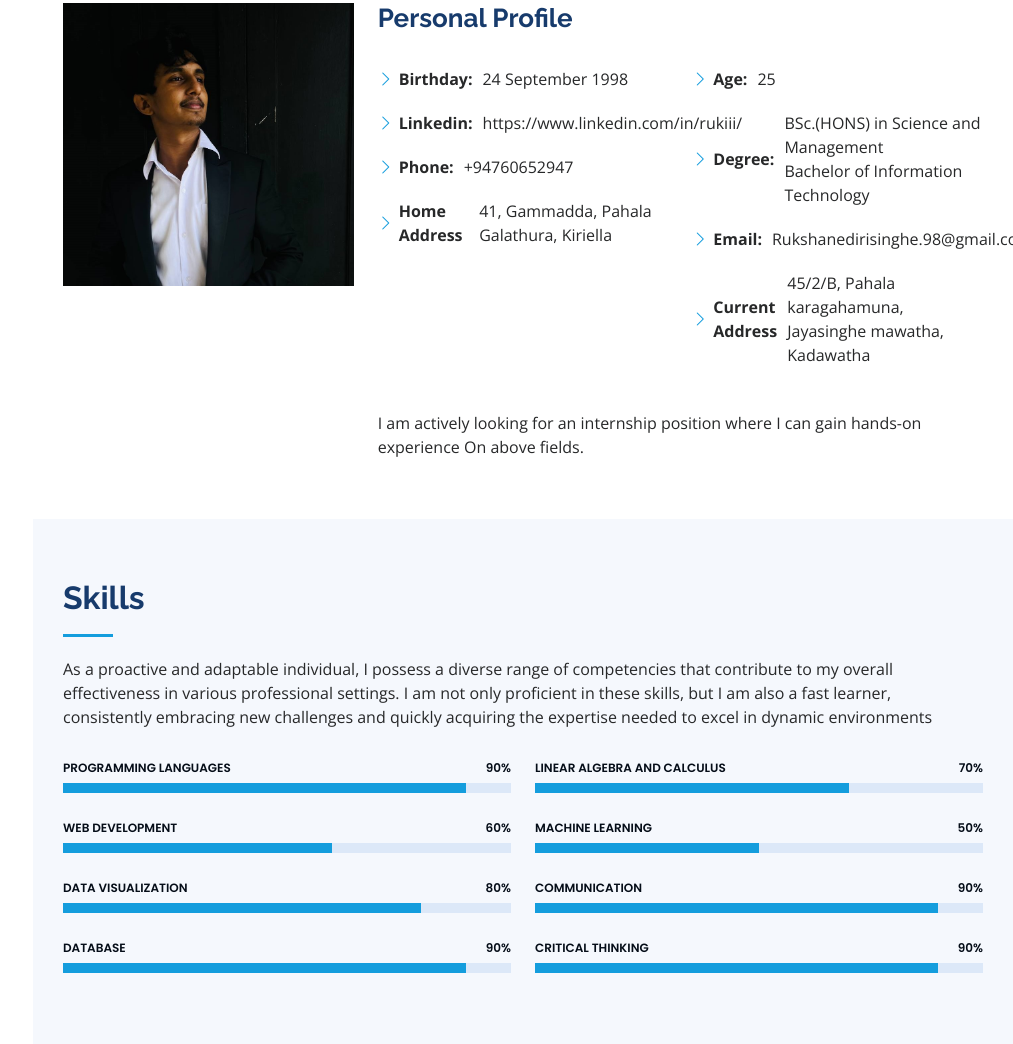
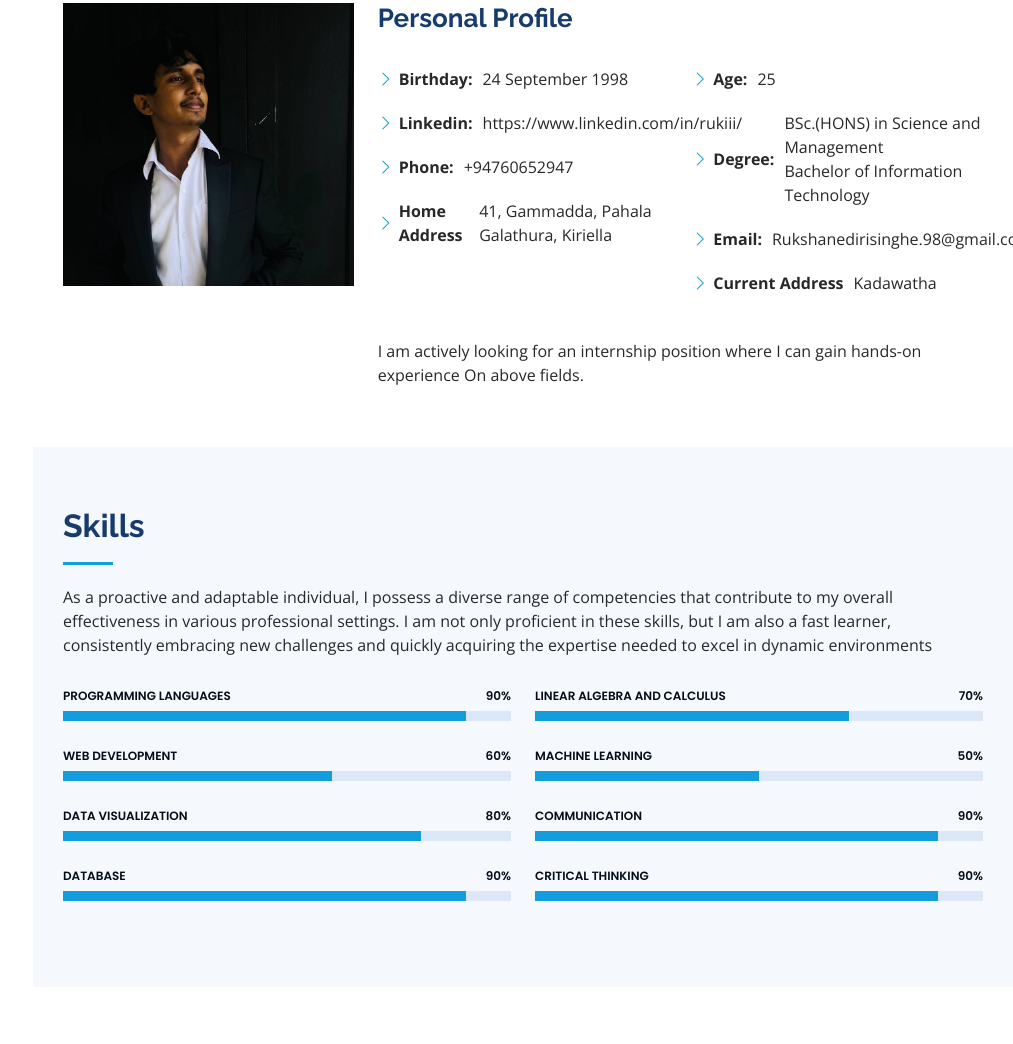
Before and after one commit to rukiya98/portfolio, a plain HTML site: page index.html in a window 1280 px wide. Shown: the part 1061-2105 px from the top of the page, without its empty margins (267-1280 px from the left). Drawn offline with nearby package versions, Linux system fonts and the light colour scheme.

Commit message:
update index.html

```diff
--- a/index.html
+++ b/index.html
@@ -102,7 +102,7 @@
                   <li><i class="bi bi-chevron-right"></i> <strong>Age:</strong> <span>25</span></li>
                   <li><i class="bi bi-chevron-right"></i> <strong>Degree:</strong> <span>BSc.(HONS) in Science and Management<br/> Bachelor of Information Technology</span></li>
                   <li><i class="bi bi-chevron-right"></i> <strong>Email:</strong> <span>Rukshanedirisinghe.98@gmail.com</span></li>
-                  <li><i class="bi bi-chevron-right"></i> <strong>Current Address</strong> <span>45/2/B, Pahala karagahamuna, Jayasinghe mawatha, Kadawatha</span></li>
+                  <li><i class="bi bi-chevron-right"></i> <strong>Current Address</strong> <span>Kadawatha</span></li>
                 </ul>
               </div>
             </div>
```
